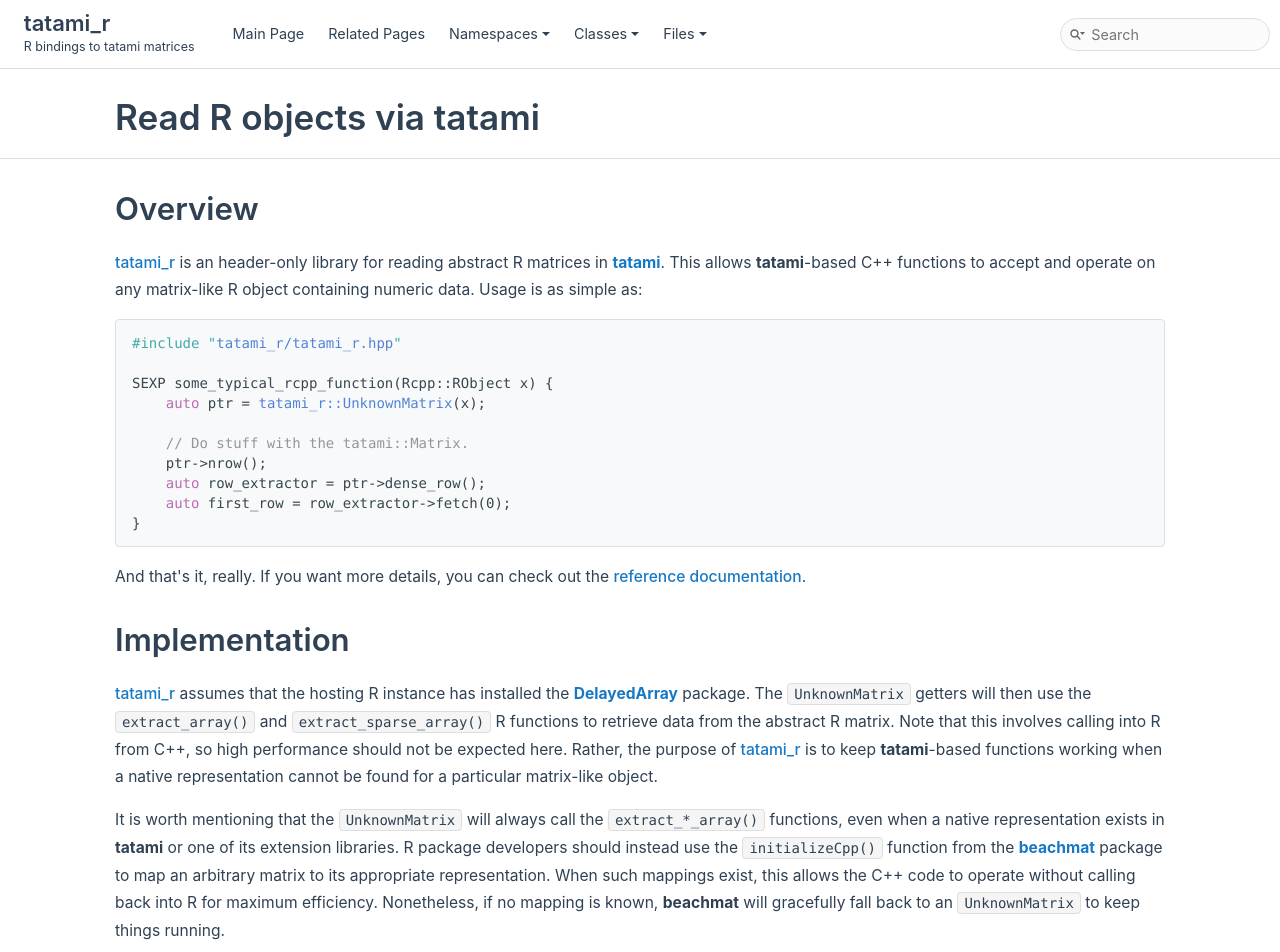
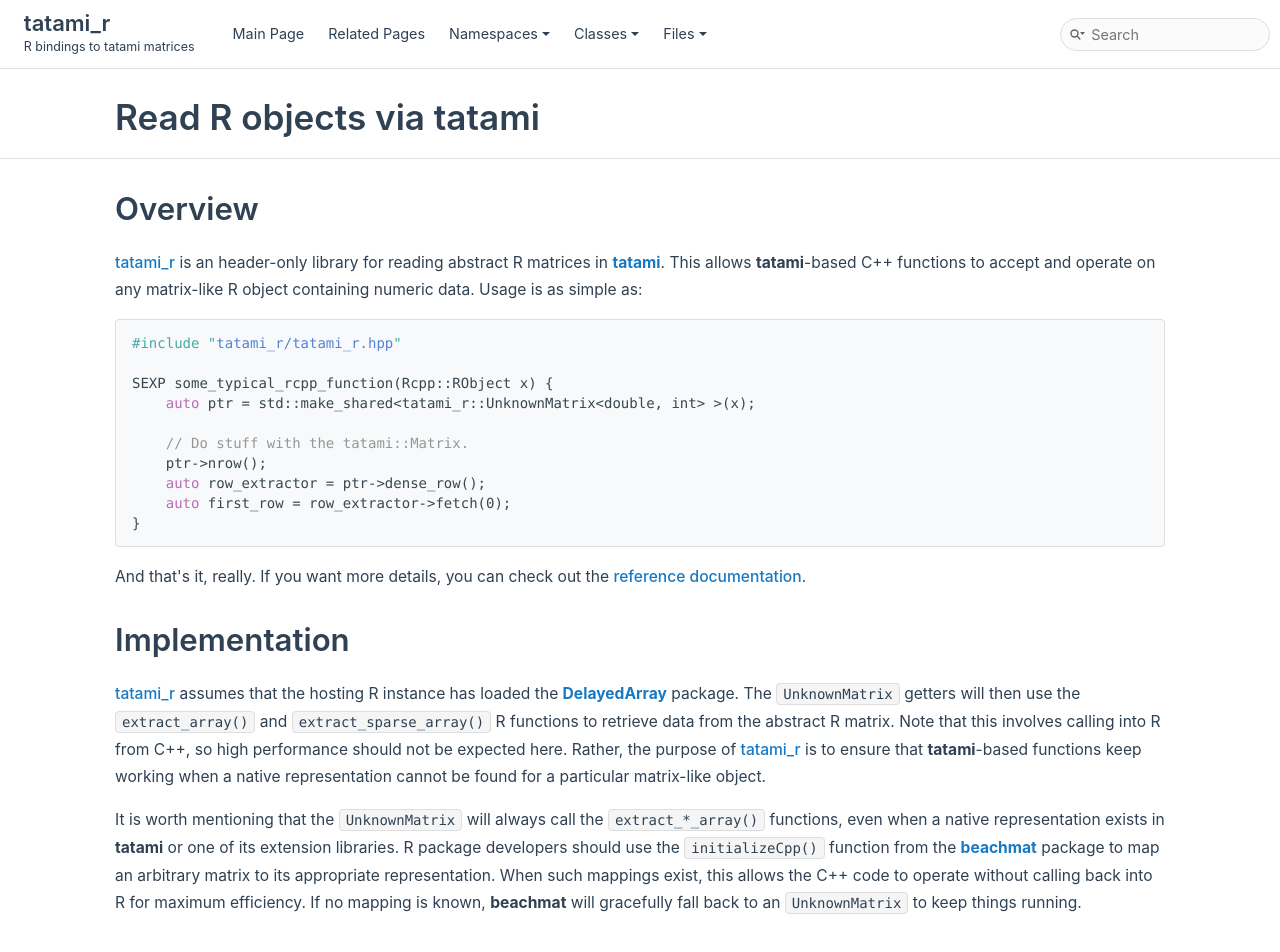
Before and after one commit to tatami-inc/tatami_r, a plain HTML site: page docs/index.html in a window 1280 px wide. Shown: the top 952 px of the page. Drawn offline with Linux system fonts and the light colour scheme.

Commit message:
Deploying to gh-pages from @ tatami-inc/tatami_r@6f41788da2bba97576ecca31fb4e49a9e9ea7aa3 🚀

```diff
--- a/docs/index.html
+++ b/docs/index.html
@@ -83,20 +83,19 @@
 <div class="fragment"><div class="line"><span class="preprocessor">#include &quot;<a class="code" href="tatami__r_8hpp.html">tatami_r/tatami_r.hpp</a>&quot;</span></div>
 <div class="line"> </div>
 <div class="line">SEXP some_typical_rcpp_function(Rcpp::RObject x) {</div>
-<div class="line">    <span class="keyword">auto</span> ptr = <a class="code hl_class" href="classtatami__r_1_1UnknownMatrix.html">tatami_r::UnknownMatrix</a>(x);</div>
+<div class="line">    <span class="keyword">auto</span> ptr = std::make_shared&lt;tatami_r::UnknownMatrix&lt;double, int&gt; &gt;(x);</div>
 <div class="line"> </div>
 <div class="line">    <span class="comment">// Do stuff with the tatami::Matrix.</span></div>
 <div class="line">    ptr-&gt;nrow();</div>
 <div class="line">    <span class="keyword">auto</span> row_extractor = ptr-&gt;dense_row();</div>
 <div class="line">    <span class="keyword">auto</span> first_row = row_extractor-&gt;fetch(0);</div>
 <div class="line">}</div>
-<div class="ttc" id="aclasstatami__r_1_1UnknownMatrix_html"><div class="ttname"><a href="classtatami__r_1_1UnknownMatrix.html">tatami_r::UnknownMatrix</a></div><div class="ttdoc">Unknown matrix-like object in R.</div><div class="ttdef"><b>Definition</b> UnknownMatrix.hpp:47</div></div>
 <div class="ttc" id="atatami__r_8hpp_html"><div class="ttname"><a href="tatami__r_8hpp.html">tatami_r.hpp</a></div><div class="ttdoc">tatami bindings for arbitrary R matrices.</div></div>
 </div><!-- fragment --><p>And that's it, really. If you want more details, you can check out the <a href="https://tatami-inc.github.io/tatami_r">reference documentation</a>.</p>
 <h1><a class="anchor" id="autotoc_md2"></a>
 Implementation</h1>
-<p><b><a class="el" href="namespacetatami__r.html" title="tatami bindings for arbitrary R matrices.">tatami_r</a></b> assumes that the hosting R instance has installed the <a href="https://bioconductor.org/packages/DelayedArray"><b>DelayedArray</b></a> package. The <code>UnknownMatrix</code> getters will then use the <code>extract_array()</code> and <code>extract_sparse_array()</code> R functions to retrieve data from the abstract R matrix. Note that this involves calling into R from C++, so high performance should not be expected here. Rather, the purpose of <b><a class="el" href="namespacetatami__r.html" title="tatami bindings for arbitrary R matrices.">tatami_r</a></b> is to keep <b>tatami</b>-based functions working when a native representation cannot be found for a particular matrix-like object.</p>
-<p>It is worth mentioning that the <code>UnknownMatrix</code> will always call the <code>extract_*_array()</code> functions, even when a native representation exists in <b>tatami</b> or one of its extension libraries. R package developers should instead use the <code>initializeCpp()</code> function from the <a href="https://bioconductor.org/packages/beachmat"><b>beachmat</b></a> package to map an arbitrary matrix to its appropriate representation. When such mappings exist, this allows the C++ code to operate without calling back into R for maximum efficiency. Nonetheless, if no mapping is known, <b>beachmat</b> will gracefully fall back to an <code>UnknownMatrix</code> to keep things running.</p>
+<p><b><a class="el" href="namespacetatami__r.html" title="tatami bindings for arbitrary R matrices.">tatami_r</a></b> assumes that the hosting R instance has loaded the <a href="https://bioconductor.org/packages/DelayedArray"><b>DelayedArray</b></a> package. The <code>UnknownMatrix</code> getters will then use the <code>extract_array()</code> and <code>extract_sparse_array()</code> R functions to retrieve data from the abstract R matrix. Note that this involves calling into R from C++, so high performance should not be expected here. Rather, the purpose of <b><a class="el" href="namespacetatami__r.html" title="tatami bindings for arbitrary R matrices.">tatami_r</a></b> is to ensure that <b>tatami</b>-based functions keep working when a native representation cannot be found for a particular matrix-like object.</p>
+<p>It is worth mentioning that the <code>UnknownMatrix</code> will always call the <code>extract_*_array()</code> functions, even when a native representation exists in <b>tatami</b> or one of its extension libraries. R package developers should use the <code>initializeCpp()</code> function from the <a href="https://bioconductor.org/packages/beachmat"><b>beachmat</b></a> package to map an arbitrary matrix to its appropriate representation. When such mappings exist, this allows the C++ code to operate without calling back into R for maximum efficiency. If no mapping is known, <b>beachmat</b> will gracefully fall back to an <code>UnknownMatrix</code> to keep things running.</p>
 <h1><a class="anchor" id="autotoc_md3"></a>
 Enabling parallelization</h1>
 <p>Given a <code><a class="el" href="classtatami__r_1_1UnknownMatrix.html" title="Unknown matrix-like object in R.">tatami_r::UnknownMatrix</a></code> or a <code><a class="elRef" href="https://tatami-inc.github.io/tatami/classtatami_1_1Matrix.html">tatami::Matrix</a>*</code> that might refer to one, we can easily parallelize operations with the <code><a class="el" href="namespacetatami__r.html#aea54ff1c1c6a412b7c32f15814c0109e">tatami_r::parallelize()</a></code> function. This accepts a lambda/functor with the thread ID and the range of jobs (in the example below, rows) to be processed.</p>
@@ -122,8 +121,8 @@
 </div><!-- fragment --><p>Check out the <a class="el" href="md_parallel.html">comments about safe parallelization</a> for more gory details.</p>
 <h2><a class="anchor" id="autotoc_md4"></a>
 Deployment</h2>
-<p><b><a class="el" href="namespacetatami__r.html" title="tatami bindings for arbitrary R matrices.">tatami_r</a></b> is intended to be compiled with other relevant C++ code inside an R package. This is most easily done by modifying the package <code>DESCRIPTION</code> with:</p>
-<div class="fragment"><div class="line">LinkingTo: beachmat</div>
+<p><b><a class="el" href="namespacetatami__r.html" title="tatami bindings for arbitrary R matrices.">tatami_r</a></b> is intended to be compiled with other relevant C++ code inside an R package using <a href="https://www.rcpp.org/"><b>Rcpp</b></a>. This is most easily done by modifying the package <code>DESCRIPTION</code> with:</p>
+<div class="fragment"><div class="line">LinkingTo: beachmat, Rcpp</div>
 </div><!-- fragment --><p>which will automatically use the vendored copies of <b><a class="el" href="namespacetatami__r.html" title="tatami bindings for arbitrary R matrices.">tatami_r</a></b> (and <b>tatami</b>) inside the <a href="http://bioconductor.org/packages/beachmat"><b>beachmat</b></a> package. Note that C++17 is required.</p>
 <p>If <b>beachmat</b> cannot be used, then the R package developer will need to copy the <b><a class="el" href="namespacetatami__r.html" title="tatami bindings for arbitrary R matrices.">tatami_r</a></b> and <b>tatami</b> <code>include/</code> directories into the package's <code>inst/include</code>, and then add a <code>Makevars</code> file like:</p>
 <div class="fragment"><div class="line">PKG_CPPFLAGS = -I../inst/include</div>
```
